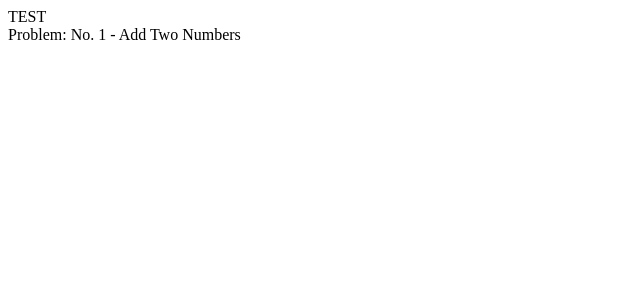
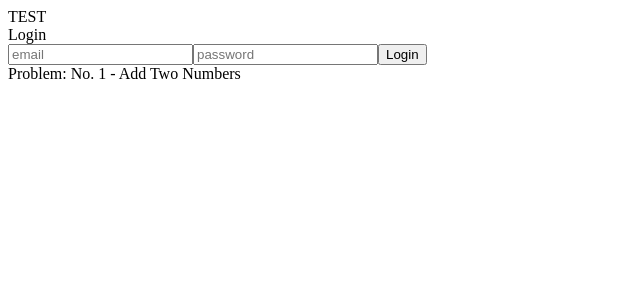
Before and after one commit to AlgoSync/algosync, a React app in the folder client/: page / in a window 1280 px wide. Shown: the top 300 px of the page, without its empty margins (0-640 px from the left). Built offline with nearby package versions, Linux system fonts and the light colour scheme.

Commit message:
working redux

```diff
--- a/client/src/App.jsx
+++ b/client/src/App.jsx
@@ -1,9 +1,11 @@
 import React from "react";
-import { ProblemDisplay } from "./components/problemDisplay";
+import { ProblemDisplay } from "./components/ProblemDisplay.jsx";
+import { Login } from "./components/login";
 
 const App = () => {
   return (
     <div>
+      <Login />
       <ProblemDisplay />
     </div>
   );
--- /dev/null
+++ b/client/src/components/Login.jsx
@@ -0,0 +1,43 @@
+import React, { useRef } from "react";
+import { UseSelector, useDispatch } from "react-redux";
+import { login } from "../state/userSlice";
+export const Login = () => {
+  const dispatch = useDispatch();
+  const email = useRef();
+  const password = useRef();
+
+  const handleSubmit = async (e) => {
+    e.preventDefault();
+    console.log("submit handler");
+    if (email.current === null || password.current === null) {
+      alert("you must enter a username and a password!");
+      return;
+    }
+    dispatch(login(email.current));
+  };
+
+  return (
+    <div>
+      <div> Login </div>
+      <form onSubmit={handleSubmit}>
+        <input
+          ref={email}
+          id="login-email"
+          name="email"
+          type="text"
+          placeholder="email"
+          onChange={(e) => (email.current = e.target.value)}
+        />
+        <input
+          ref={password}
+          id="login-password"
+          name="password"
+          type="password"
+          placeholder="password"
+          onChange={(e) => (password.current = e.target.value)}
+        />
+        <button type="submit"> Login </button>
+      </form>
+    </div>
+  );
+};
--- a/client/src/state/logDisplay.js
+++ b/client/src/state/logDisplay.js
@@ -9,11 +9,9 @@ export const problemLogDisplaySlice = createSlice({
     },
   },
   extraReducers: (builder) => {
-    builder
-      .addCase(logout, (state) => {
-        state = [];
-      })
-      .addDefaultCase((state, action) => {});
+    builder.addCase(logout, (state) => {
+      return [];
+    });
   },
 });
 
--- a/client/src/state/problemsLog.js
+++ b/client/src/state/problemsLog.js
@@ -7,13 +7,13 @@ export const problemLogSlice = createSlice({
   initialState: [],
   reducers: {
     setProblemLog: (state, action) => {
-      state.push(...action.payload);
+      return action.payload;
     },
   },
   extraReducers: (builder) => {
     builder
       .addCase(logout, (state) => {
-        state = [];
+        return [];
       })
       .addDefaultCase((state, action) => {});
   },
--- a/client/src/state/userSlice.js
+++ b/client/src/state/userSlice.js
@@ -5,10 +5,10 @@ export const userSlice = createSlice({
   initialState: "",
   reducers: {
     login: (state, action) => {
-      state = action.payload;
+      return action.payload;
     },
     logout: (state) => {
-      state = "";
+      return { state: "" };
     },
   },
 });
--- a/client/src/state/workingProblem.js
+++ b/client/src/state/workingProblem.js
@@ -5,15 +5,13 @@ export const problemSlice = createSlice({
   initialState: { question_id: 1, question_title: "Add Two Numbers" },
   reducers: {
     setProblem: (state, action) => {
-      state = action.payload;
+      return action.payload;
     },
   },
   extraReducers: (builder) => {
-    builder
-      .addCase(logout, (state) => {
-        state = {};
-      })
-      .addDefaultCase((state, action) => {});
+    builder.addCase(logout, () => {
+      return {};
+    });
   },
 });
 
```
